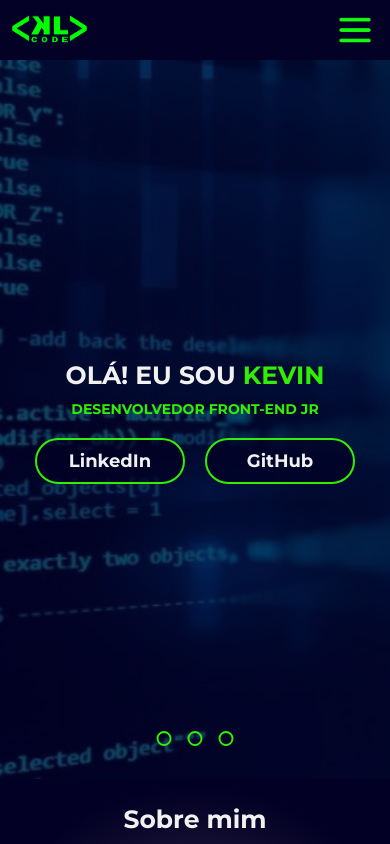
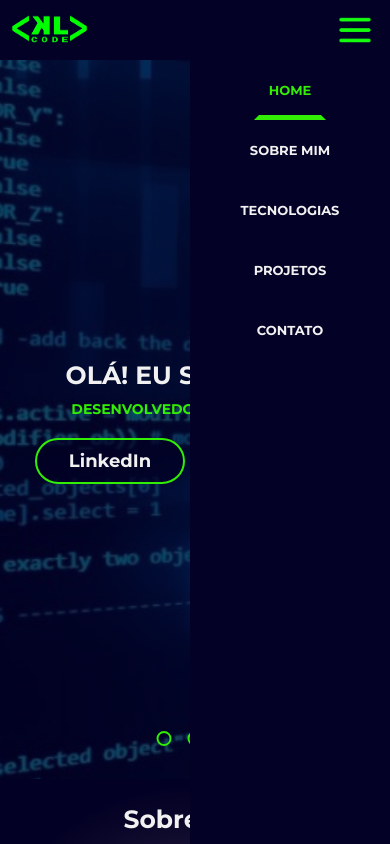
Before and after one commit to kevinup13/kevin-portifolio, a plain HTML site: page index.html in a window 390 px wide. Both pictures are taken after a click on the picture 355 px from the left and 30 px from the top of the page. Shown: the top 844 px of the page. Drawn offline with Linux system fonts and the light colour scheme.

Commit message:
alteracao no js, menuToggle

```diff
--- a/assets/js/script.js
+++ b/assets/js/script.js
@@ -18,3 +18,13 @@ function btnScroll() {
 window.addEventListener('scroll', btnScroll);
 
  */
+function menuToggle() {
+    let menuArea = document.getElementById('menu');
+
+    if (menuArea.classList.contains('menu-opened') == true) {
+        menuArea.classList.remove('menu-opened');
+    } else {
+        menuArea.classList.add('menu-opened');
+    }
+    /* document.getElementById('menu').classList.add('menu-opened') */
+}
--- a/assets/templates/style.css
+++ b/assets/templates/style.css
@@ -638,7 +638,6 @@ footer .copy {
 
 @media (max-width: 430px) {
 
-
     header {
         height: 60px;
     }
@@ -658,17 +657,48 @@ footer .copy {
         height: 35px;
     }
 
+    /* inicio: menu-area */
     .menu {
         display: none;
-        justify-content: flex-end;
+    }
 
+    .menu-opened {
+        display: flex;
+        opacity: 1;
+        position: absolute;
+        top: 60px;
+        right: 0;
+        justify-content: left;
+        flex-direction: column;
+        width: 200px;
+        height: 100vh;
+        transition: all ease .3s;
+        z-index: 10;
+        background-color: rgb(4, 1, 39);
     }
+
+    .menu-opened ul {
+        display: flex;
+        align-items: center;
+        flex-direction: column;
+    }
+
+    .menu-opened li a {
+        margin-left: 5px;
+        margin-right: 5px;
+        transition: .3s;
+        height: 60px;
+        border: 5px solid rgb(4, 1, 39);
+    }
+
 
     .icon-menu {
         flex: 1;
         display: flex;
         justify-content: flex-end;
     }
+
+
 
     .container {
         height: calc(100vh - 120px);
--- a/index.html
+++ b/index.html
@@ -12,11 +12,11 @@
 
 <body>
     <header>
-        <div class="header">
+        <div id="header" class="header">
             <div class="logo">
                 <img src="assets/images/kl-logo.png" alt="KL code" srcset="">
             </div>
-            <div class="menu">
+            <div id="menu" class="menu">
                 <nav>
                     <ul>
                         <li class="active"><a href="">Home</a></li>
@@ -26,11 +26,11 @@
                         <li><a href="#contact">Contato</a></li>
                     </ul>
                 </nav>
+            </div><!-- menu -->
+            <div class="icon-menu">
+                <img src="assets/icons/menu.png" alt="menu" onclick="menuToggle()">
             </div>
-            <div class="icon-menu">
-                <img src="assets/icons/menu.png" alt="menu">
-            </div>
-        </div>
+        </div><!-- header -->
     </header>
 
     <section class="container">
@@ -69,14 +69,16 @@
 
                 </div>
             </div>
-        </div>
+        </div><!-- slides -->
+
         <div class="navigation">
             <label class="nav nav-1" for="slide1"></label>
             <label class="nav" for="slide2"></label>
             <label class="nav" for="slide3"></label>
         </div>
 
-    </section>
+    </section><!-- container -->
+
     <section id="about" class="about">
         <h2>Sobre mim</h2>
         <div class="area-sobre">
@@ -101,15 +103,16 @@
                             href="assets/documents/Kevin Lopes .pdf">CV
                             Download</a>
                     </div>
+                </div><!-- text -->
 
-                </div>
-            </div>
+            </div><!-- left-side -->
+
             <div class="right-side">
                 <div class="area-img-sobre"></div>
             </div>
         </div><!-- area-sobre -->
+    </section><!-- about -->
 
-    </section><!-- about -->
     <section id="tecnologias" class="tecnologias">
         <h2>Tecnologias</h2>
         <div class="area-tecnologias">
@@ -118,6 +121,7 @@
                     <img src="assets/images/projeto2.png" alt="">
                 </div>
             </div><!-- left-side -->
+
             <div class="right-side">
                 <div class="box-img">
                     <img src="assets/icons/html.png" alt="html 5">
@@ -137,8 +141,6 @@
                 <div class="box-img">
                     <img src="assets/icons/php.png" alt="PHP">
                 </div>
-
-
 
             </div><!-- right-side -->
         </div><!-- area-tecnologias -->
@@ -295,11 +297,12 @@
                     <input type="submit" name="acao" value="Enviar">
                 </form>
 
-            </div>
+            </div><!-- right-side -->
 
-        </div>
+        </div><!-- area-contatos -->
 
-    </section>
+    </section><!-- contact -->
+
     <div onclick="subirTela()" class="scrollbutton"><span>Início</span></div>
     <script src="assets/js/script.js"></script>
 
@@ -310,7 +313,7 @@
             </div>
             <div class="menu-footer">
                 <ul>
-                    <li class="active"><a href="">Home</a></li>
+                    <li class="active"><a href="#header">Home</a></li>
                     <li><a href="#about">Sobre mim</a></li>
                     <li><a href="#tecnologias">Tecnologias</a></li>
                     <li><a href="#projects">Projetos</a></li>
```
